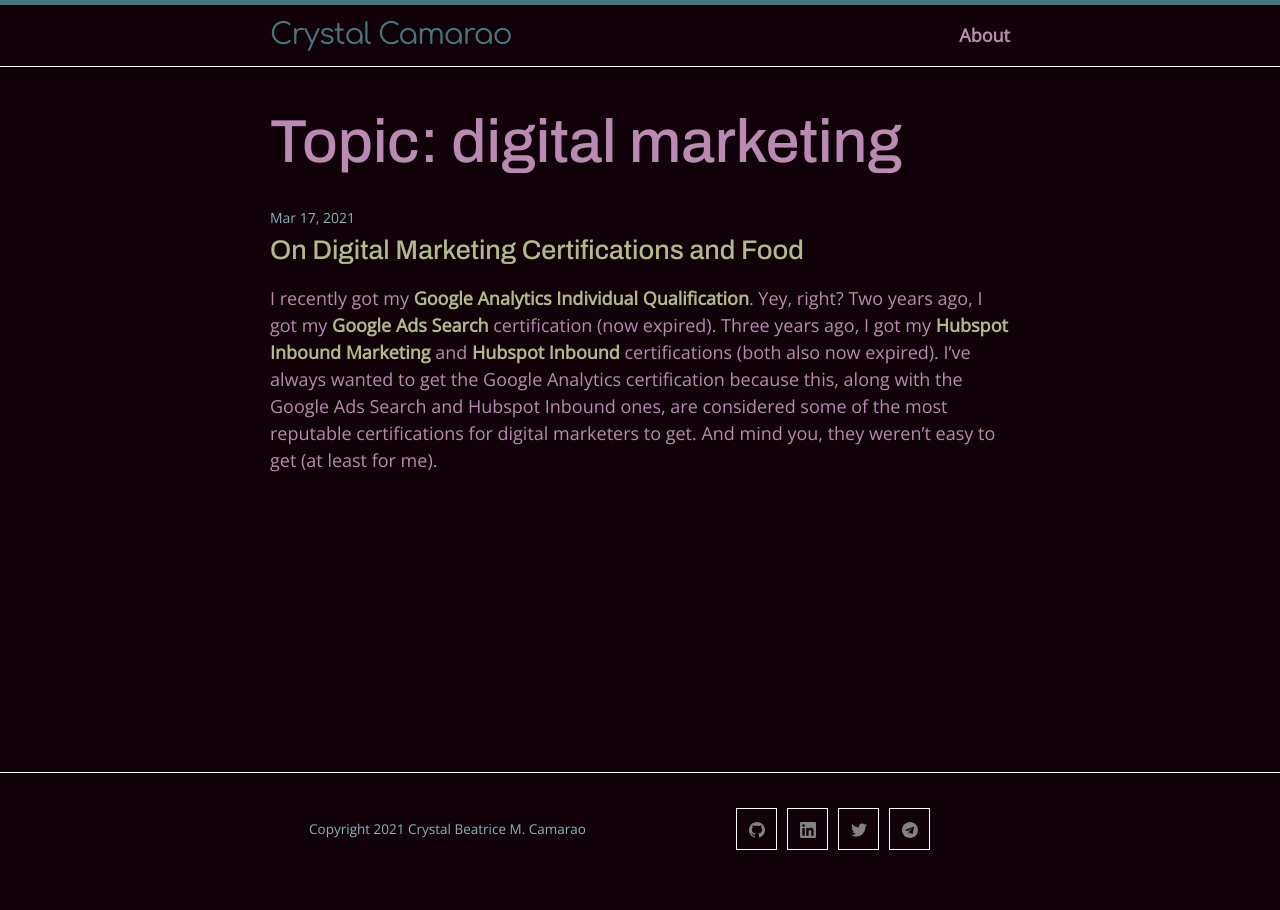
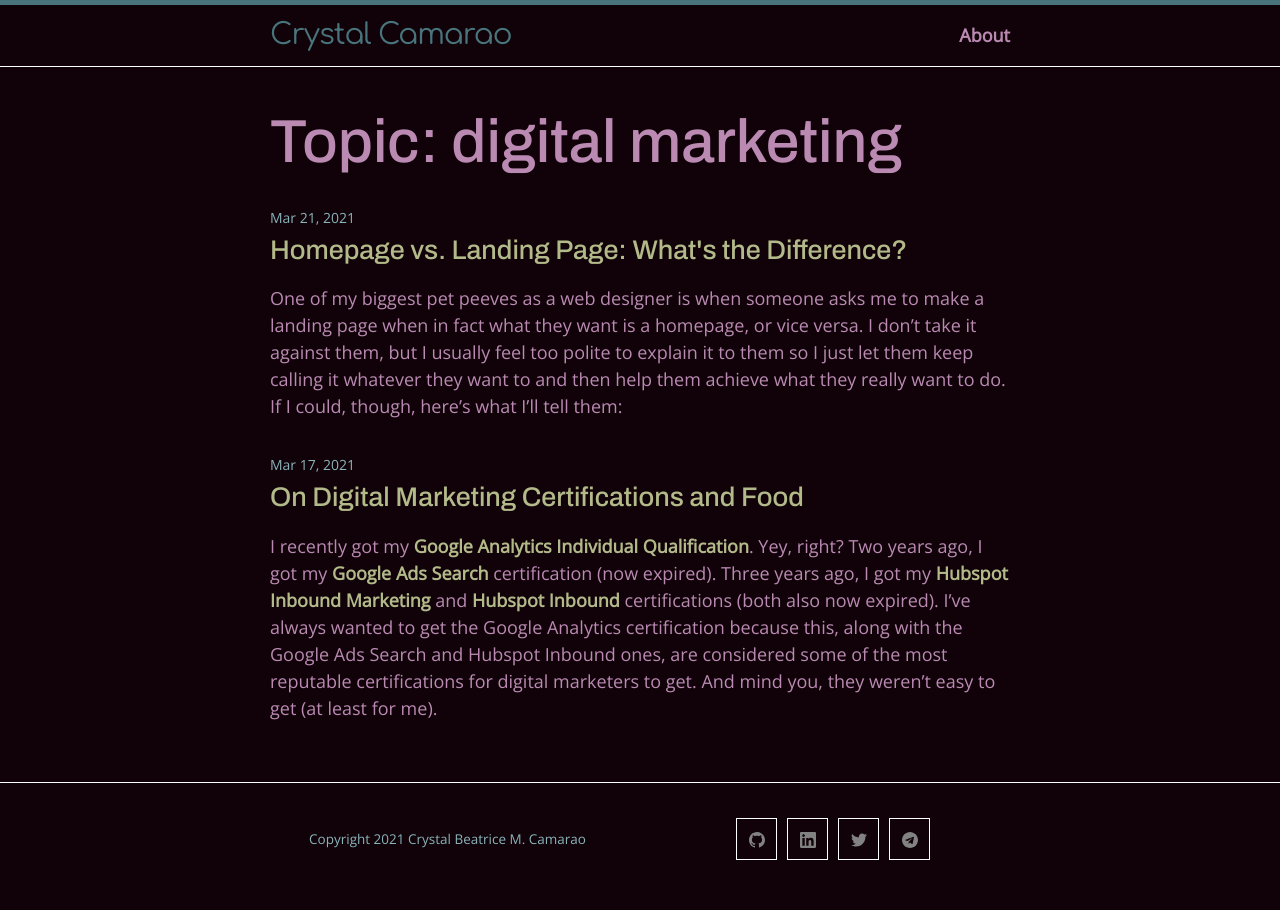
Before and after one commit to crystalcamarao/crystalcamarao.github.io, a Jekyll site: the page built from digitalmarketing.html, in a window 1280 px wide. Built offline with Jekyll 4.4.1, drawn with Linux system fonts in a browser that asks for light colours; part of the change alters nothing that is shown.

Commit message:
Updated Homepage Vs Landing Page Whats The Difference and 1 other file

```diff
--- a/_drafts/homepage-vs-landing-page-whats-the-difference.markdown
+++ b/_posts/2021-03-21-homepage-vs-landing-page-whats-the-difference.markdown
@@ -1,20 +1,19 @@
 ---
 title: 'Homepage vs. Landing Page: What''s the Difference?'
-date: 2021-03-21 21:47:00 +08:00
+date: 2021-03-21 09:55:00 +08:00
 categories:
 - web design
 - digital marketing
 tags:
 - homepage
 - landing page
-- StoryBrand
 ---
 
 One of my biggest pet peeves as a web designer is when someone asks me to make a landing page when in fact what they want is a homepage, or vice versa. I don't take it against them, but I usually feel too polite to explain it to them so I just let them keep calling it whatever they want to and then help them achieve what they really want to do. If I could, though, here's what I'll tell them:
 
-## Your homepage is for your company to shine; your landing page is for your customer to shine.
+## Your homepage is used to inform the visitor; your landing page is used to persuade the visitor.
 
-You can be as promotional as you like on your homepage, but in your landing page, it's your customer who is the hero. After all, you are solving a specific problem or problems for them. Ideally, your landing page follows the [StoryBrand framework](https://storybrand.com).
+Your homepage is for you to tell the user what your company is about and give them an overview, but in your landing page, you have a specific purpose and focus of getting the visitor to take an offer. For example, check out Hubspot's [homepage](https://www.hubspot.com) versus their [landing page for downloading an ebook](https://offers.hubspot.com/how-to-optimize-landing-pages-for-conversion) (note: the ebook is about landing pages--how meta).
 
 ## Your homepage can have a lot of CTAs; your landing page has only one CTA.
 
@@ -22,8 +21,8 @@ Want to link to your shop, your blog, and your social media pages? You can do th
 
 ## Your homepage is only one; you can have as many landing pages as you like.
 
-Your domain URL immediately goes to your homepage. Whereas, you can add as many landing pages as your hosting allows. Ideally, you should have different landing pages depending on what your marketing goal is and you should be A/B testing them.
+Usually, your domain URL immediately goes to your homepage. Whereas, you can add as many landing pages as your hosting allows. Ideally, you should have different landing pages depending on what your marketing goal is and you should be A/B testing them.
 
 Knowing the difference between a homepage and a landing page is crucial to marketing your business. For example, the classic mistake of sending all your paid ads traffic to your homepage, instead of a dedicated landing page, will surely lower your conversion rate.
 
-Just remember that they serve different purposes, and your homepage and landing page will work together to bring success to your business.
+More on the difference between them on [Unbounce](https://unbounce.com/landing-page-articles/whats-the-difference-between-a-landing-page-and-a-homepage/).
```
